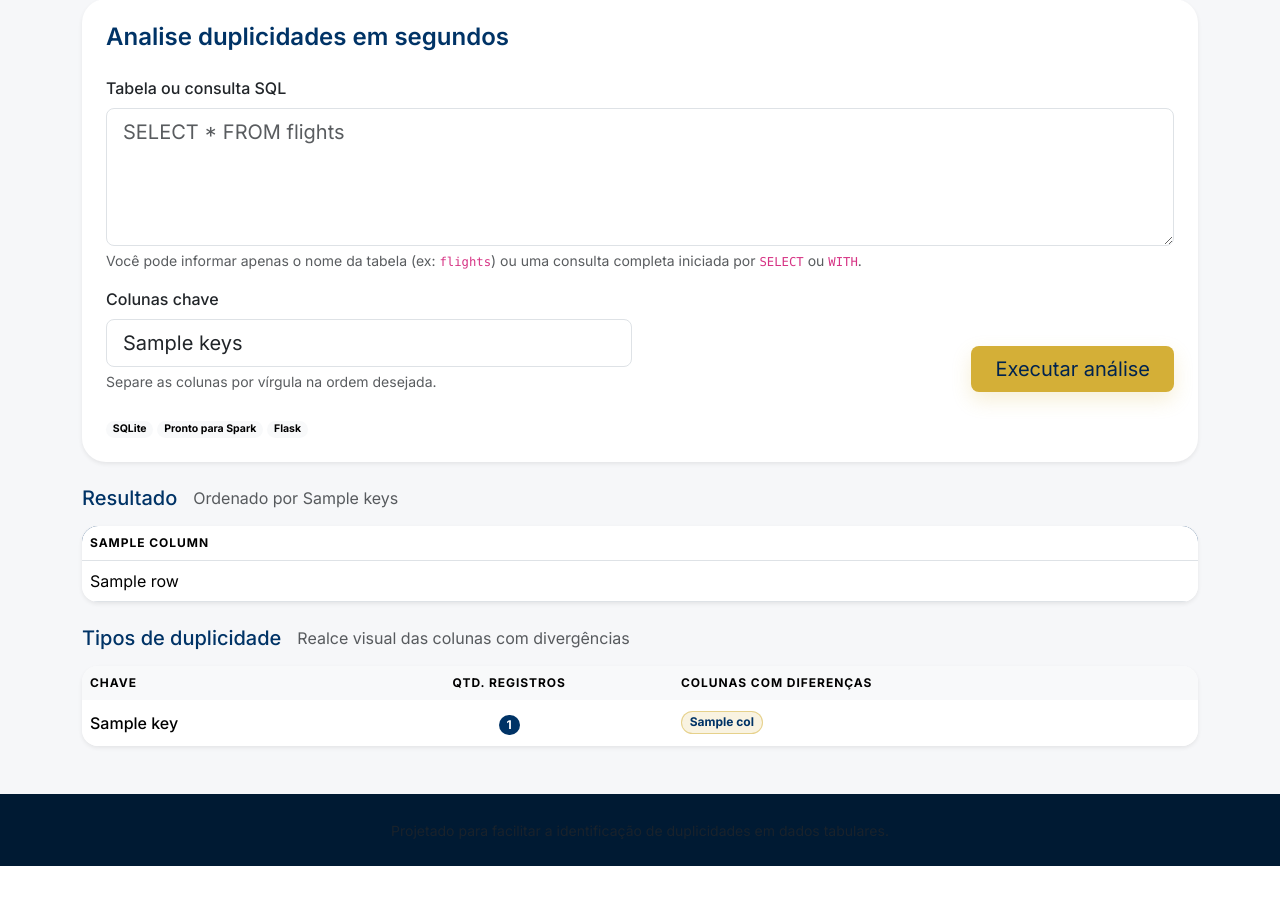
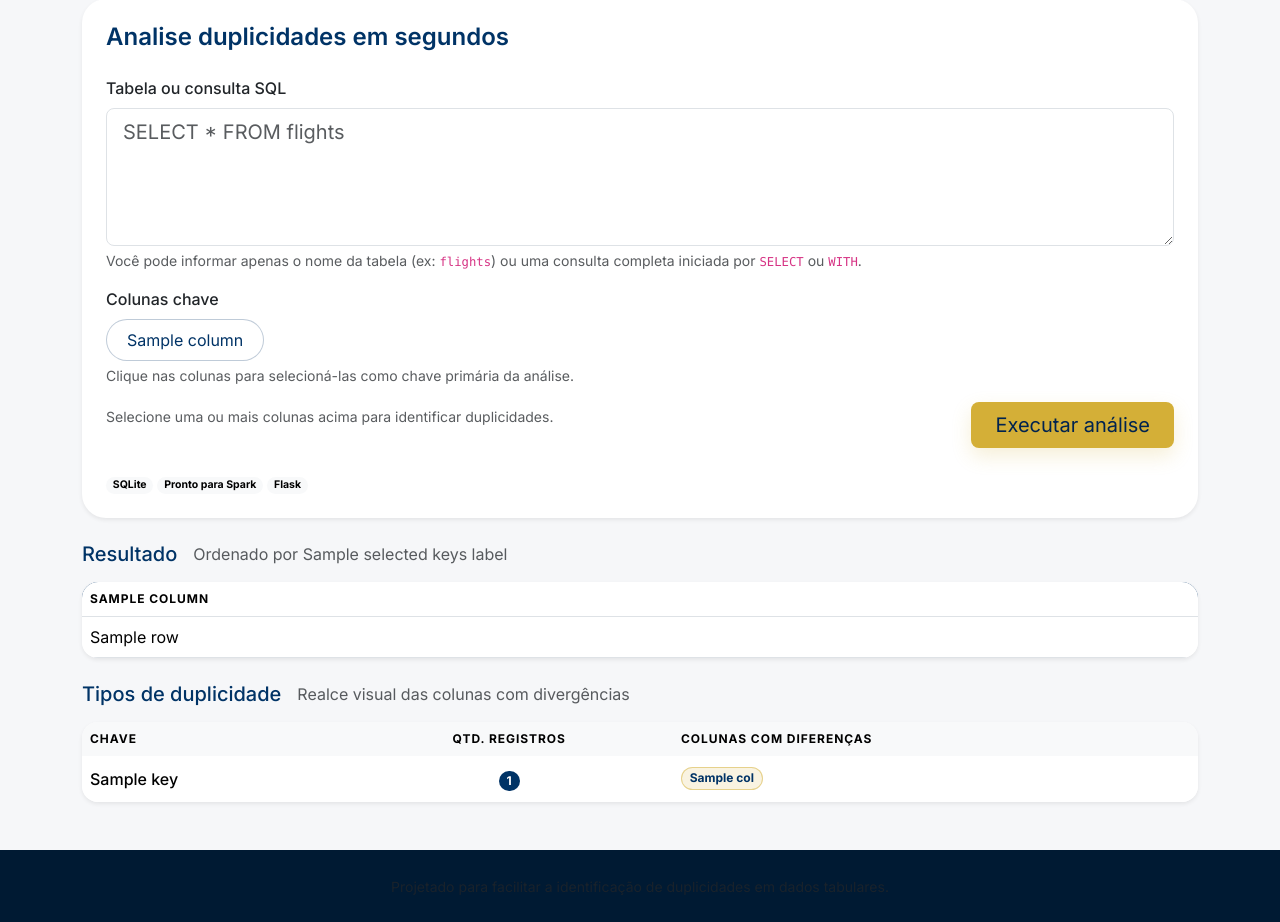
Before and after one commit to GloedenJoao/duplicates_python, a Flask app: template templates/index.html in a window 1280 px wide. Shown: the part 105-1027 px from the top of the page. Before the commit the page ends 971 px from the top, so only its background shows below. Run offline with Flask 3, Linux system fonts and the light colour scheme; the template is opened without the code that fills it: most values are stand-ins (such as "Sample title", 1, 10 or a date in 2020).

Commit message:
Improve key selection UI

```diff
--- a/app.py
+++ b/app.py
@@ -150,13 +150,15 @@ def index():
     initialize_database()
 
     query_input = ""
-    keys_input = ""
+    selected_keys: List[str] = []
     duplicates_table = None
     difference_summary = []
+    available_columns: List[str] = []
+    selected_keys_label = ""
 
     if request.method == "POST":
         query_input = request.form.get("query", "")
-        keys_input = request.form.get("keys", "")
+        selected_keys = request.form.getlist("selected_keys")
 
         try:
             query = build_query_from_input(query_input)
@@ -165,22 +167,12 @@ def index():
             return render_template(
                 "index.html",
                 query=query_input,
-                keys=keys_input,
+                selected_keys=selected_keys,
                 duplicates_table=None,
                 difference_summary=[],
                 columns=[],
-            )
-
-        keys = [key.strip() for key in keys_input.split(",") if key.strip()]
-        if not keys:
-            flash("Informe ao menos uma coluna chave separada por vírgulas.", "warning")
-            return render_template(
-                "index.html",
-                query=query_input,
-                keys=keys_input,
-                duplicates_table=None,
-                difference_summary=[],
-                columns=[],
+                available_columns=[],
+                selected_keys_label="",
             )
 
         try:
@@ -190,13 +182,33 @@ def index():
             return render_template(
                 "index.html",
                 query=query_input,
-                keys=keys_input,
+                selected_keys=selected_keys,
                 duplicates_table=None,
                 difference_summary=[],
                 columns=[],
+                available_columns=[],
+                selected_keys_label="",
             )
 
-        missing_keys = [key for key in keys if key not in df.columns]
+        available_columns = df.columns.tolist()
+
+        if not selected_keys:
+            flash(
+                "Selecione ao menos uma coluna para identificar as duplicidades.",
+                "info",
+            )
+            return render_template(
+                "index.html",
+                query=query_input,
+                selected_keys=selected_keys,
+                duplicates_table=None,
+                difference_summary=[],
+                columns=[],
+                available_columns=available_columns,
+                selected_keys_label="",
+            )
+
+        missing_keys = [key for key in selected_keys if key not in df.columns]
         if missing_keys:
             flash(
                 "Colunas não encontradas no resultado: " + ", ".join(missing_keys),
@@ -205,13 +217,17 @@ def index():
             return render_template(
                 "index.html",
                 query=query_input,
-                keys=keys_input,
+                selected_keys=selected_keys,
                 duplicates_table=None,
                 difference_summary=[],
-                columns=df.columns.tolist(),
+                columns=[],
+                available_columns=available_columns,
+                selected_keys_label="",
             )
 
-        duplicates_df, difference_summary = compute_duplicates(df, keys)
+        selected_keys_label = ", ".join(selected_keys)
+
+        duplicates_df, difference_summary = compute_duplicates(df, selected_keys)
 
         if duplicates_df.empty:
             flash("Nenhuma duplicidade encontrada para as colunas informadas.", "info")
@@ -225,10 +241,12 @@ def index():
     return render_template(
         "index.html",
         query=query_input,
-        keys=keys_input,
+        selected_keys=selected_keys,
         duplicates_table=duplicates_table,
         difference_summary=difference_summary,
         columns=columns,
+        available_columns=available_columns,
+        selected_keys_label=selected_keys_label,
     )
 
 
--- a/static/css/styles.css
+++ b/static/css/styles.css
@@ -33,6 +33,46 @@ body {
 .btn-safra:hover {
   background-color: #c39b2a;
   color: #001a33;
+}
+
+.btn-outline-safra {
+  border: 1px solid rgba(0, 51, 102, 0.25);
+  color: var(--safra-blue);
+  background-color: #fff;
+  border-radius: 999px;
+  padding: 0.5rem 1.25rem;
+  transition: all 0.2s ease-in-out;
+}
+
+.btn-outline-safra:hover,
+.btn-outline-safra:focus,
+.btn-check:checked + .btn-outline-safra {
+  color: #fff;
+  background-color: var(--safra-blue);
+  border-color: var(--safra-blue);
+  box-shadow: 0 0.5rem 1.5rem rgba(0, 51, 102, 0.2);
+}
+
+.btn-outline-safra:focus {
+  outline: none;
+  box-shadow: 0 0 0 0.25rem rgba(0, 51, 102, 0.15);
+}
+
+.key-selector {
+  display: flex;
+  flex-wrap: wrap;
+  gap: 0.5rem;
+}
+
+.selected-keys-summary {
+  display: inline-flex;
+  align-items: center;
+  gap: 0.5rem;
+  padding: 0.75rem 1rem;
+  border-radius: 1rem;
+  background-color: #fff;
+  border: 1px dashed rgba(0, 51, 102, 0.25);
+  font-size: 0.95rem;
 }
 
 .table-safra {
--- a/templates/index.html
+++ b/templates/index.html
@@ -10,10 +10,31 @@
         <textarea class="form-control form-control-lg" id="query" name="query" rows="4" placeholder="SELECT * FROM flights">{{ query }}</textarea>
         <div class="form-text">Você pode informar apenas o nome da tabela (ex: <code>flights</code>) ou uma consulta completa iniciada por <code>SELECT</code> ou <code>WITH</code>.</div>
       </div>
+      <div class="col-12">
+        <label class="form-label fw-medium">Colunas chave</label>
+        {% if available_columns %}
+          <div class="key-selector">
+            {% for column in available_columns %}
+              <input type="checkbox" class="btn-check" id="key-{{ loop.index }}" name="selected_keys" value="{{ column }}" {% if column in selected_keys %}checked{% endif %}>
+              <label class="btn btn-outline-safra" for="key-{{ loop.index }}">{{ column }}</label>
+            {% endfor %}
+          </div>
+          <div class="form-text">Clique nas colunas para selecioná-las como chave primária da análise.</div>
+        {% else %}
+          <div class="alert alert-light border rounded-4 mb-0" role="alert">
+            Informe a tabela ou consulta e clique em <strong>Executar análise</strong> para carregar as colunas disponíveis.
+          </div>
+        {% endif %}
+      </div>
       <div class="col-12 col-md-6">
-        <label for="keys" class="form-label fw-medium">Colunas chave</label>
-        <input type="text" class="form-control form-control-lg" id="keys" name="keys" value="{{ keys }}" placeholder="airline, flight_number">
-        <div class="form-text">Separe as colunas por vírgula na ordem desejada.</div>
+        {% if selected_keys %}
+          <div class="selected-keys-summary">
+            <span class="fw-medium text-safra">Chaves selecionadas:</span>
+            <span class="text-muted">{{ selected_keys_label }}</span>
+          </div>
+        {% else %}
+          <div class="form-text">Selecione uma ou mais colunas acima para identificar duplicidades.</div>
+        {% endif %}
       </div>
       <div class="col-12 col-md-6 align-self-end text-md-end">
         <button type="submit" class="btn btn-lg btn-safra px-4">Executar análise</button>
@@ -31,7 +52,7 @@
 <section class="mb-4">
   <div class="d-flex align-items-center mb-3">
     <h2 class="h5 mb-0 text-safra">Resultado</h2>
-    <span class="ms-3 text-muted">Ordenado por {{ keys }}</span>
+    <span class="ms-3 text-muted">Ordenado por {{ selected_keys_label }}</span>
   </div>
   <div class="table-responsive shadow-sm rounded-4 overflow-hidden">
     <table class="table table-hover align-middle mb-0">
```
